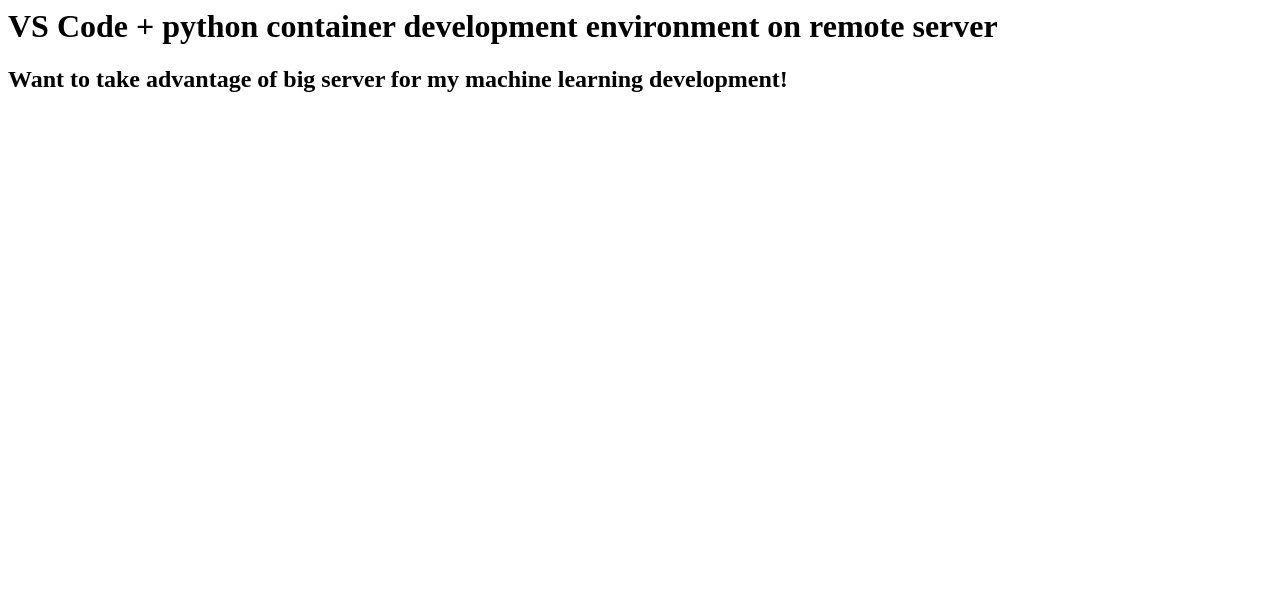
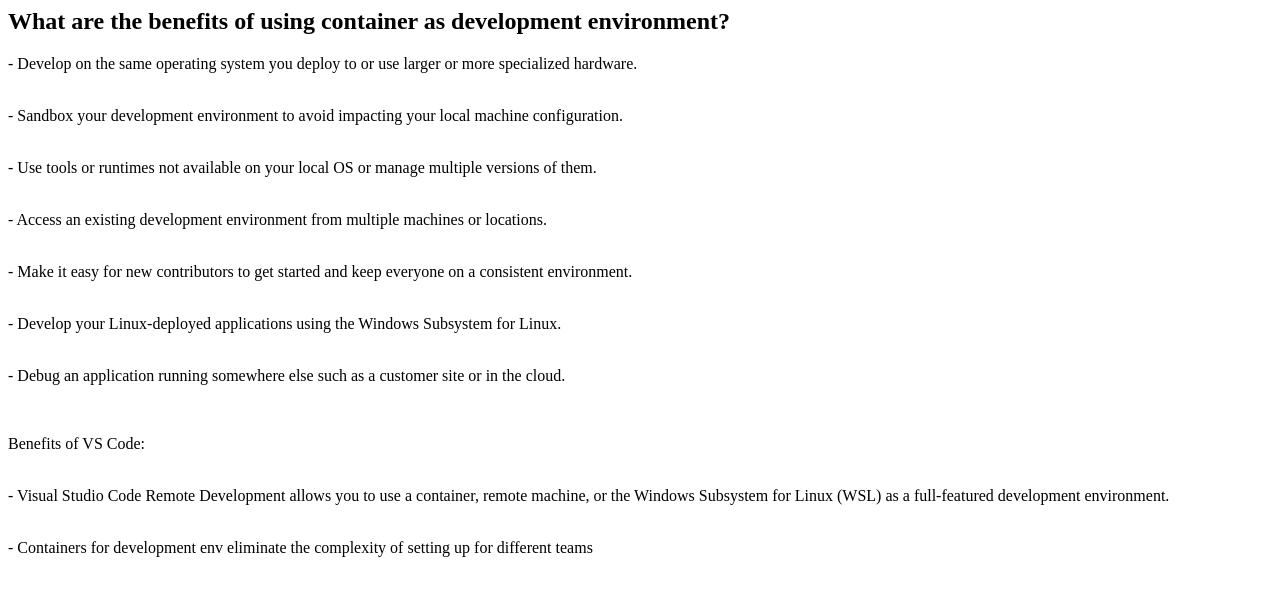
Before and after one commit to peternguyen10/python-example1, a plain HTML site: page static/index.html in a window 1280 px wide. Drawn offline with Linux system fonts and the light colour scheme.

Commit message:
edit index.html

```diff
--- a/static/index.html
+++ b/static/index.html
@@ -3,7 +3,17 @@
         <title>VS Code and Python Development inside Container!</title>
     </head>
     <body>
-        <h1>VS Code + python container development environment on remote server</h1>
-        <h2>Want to take advantage of big server for my machine learning development!</h2>
+        <h2>What are the benefits of using container as development environment?</h2>
+<p>- Develop on the same operating system you deploy to or use larger or more specialized hardware.</p>
+<p><br />- Sandbox your development environment to avoid impacting your local machine configuration.</p>
+<p><br />- Use tools or runtimes not available on your local OS or manage multiple versions of them.</p>
+<p><br />- Access an existing development environment from multiple machines or locations.</p>
+<p><br />- Make it easy for new contributors to get started and keep everyone on a consistent environment.</p>
+<p><br />- Develop your Linux-deployed applications using the Windows Subsystem for Linux.</p>
+<p><br />- Debug an application running somewhere else such as a customer site or in the cloud.</p>
+<p>&nbsp;</p>
+<p>Benefits of VS Code:</p>
+<p><br />- Visual Studio Code Remote Development allows you to use a container, remote machine, or the Windows Subsystem for Linux (WSL) as a full-featured development environment.</p>
+<p><br />- Containers for development env eliminate the complexity of setting up for different teams</p>
     </body>
 </html>
```
Also changed, not shown: 1 other file.
